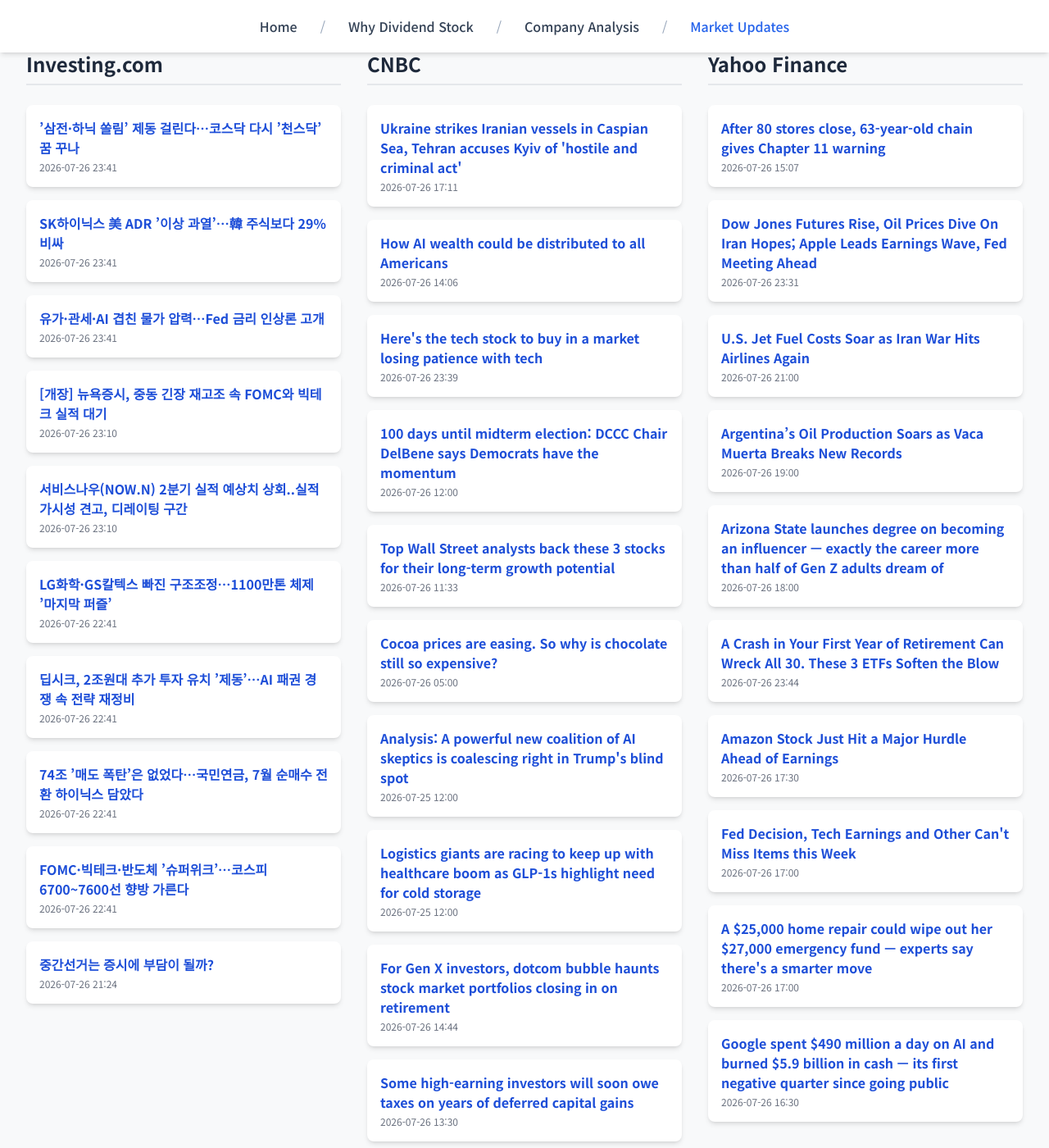
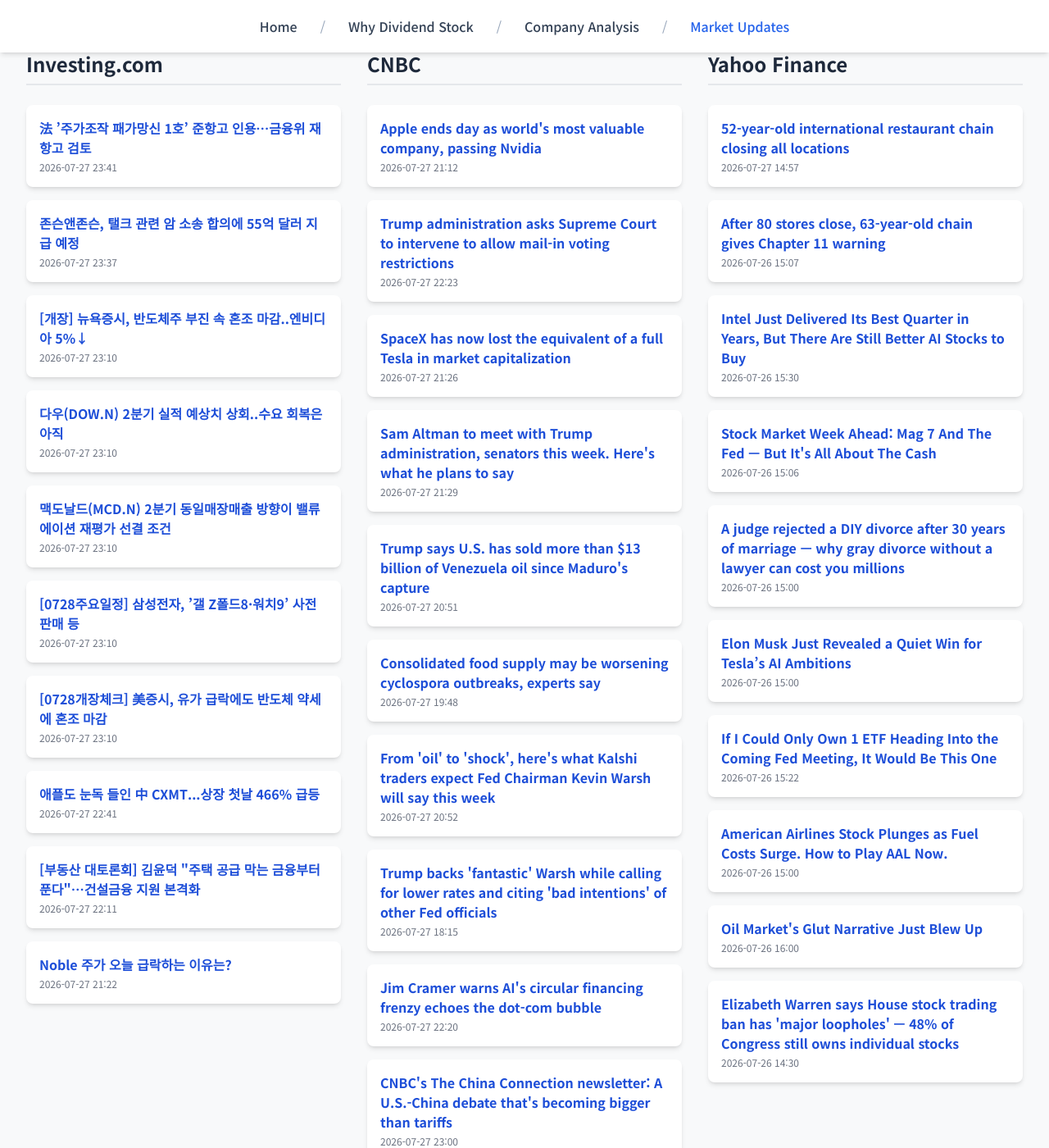
Before and after one commit to Kay-Hwang/my-company-analysis, a Jekyll site: the page built from market-updates.html, in a window 1280 px wide and 1400 px high, scrolled down 214 px. Shown: the whole window at 82% size. Built offline with Jekyll 4.4.1, drawn with Linux system fonts in a browser that asks for light colours; nearby versions of some CDN libraries; a script that is not in the unit is left out.

Commit message:
Update daily data

```diff
--- a/_data/latest_data.json
+++ b/_data/latest_data.json
@@ -1,131 +1,137 @@
 {
-  "lastUpdated": "2026년 07월 27일 08:57 KST",
+  "lastUpdated": "2026년 07월 28일 08:59 KST",
   "news": {
     "investing": [
       {
-        "title": "﻿’삼전·하닉 쏠림’ 제동 걸린다…코스닥 다시 ’천스닥’ 꿈 꾸나",
-        "link": "https://kr.investing.com/news/stock-market-news/article-2029354",
-        "pubDate": "2026-07-26 23:41:07",
-        "summary": "﻿’삼전·하닉 쏠림’ 제동 걸린다…코스닥 다시 ’천스닥’ 꿈 꾸나"
+        "title": "法 ’주가조작 패가망신 1호’ 준항고 인용…금융위 재항고 검토",
+        "link": "https://kr.investing.com/news/stock-market-news/article-2031058",
+        "pubDate": "2026-07-27 23:41:12",
+        "summary": "法 ’주가조작 패가망신 1호’ 준항고 인용…금융위 재항고 검토"
       },
       {
-        "title": "SK하이닉스 美 ADR ’이상 과열’…韓 주식보다 29% 비싸",
-        "link": "https://kr.investing.com/news/stock-market-news/article-2029353",
-        "pubDate": "2026-07-26 23:41:07",
-        "summary": "SK하이닉스 美 ADR ’이상 과열’…韓 주식보다 29% 비싸"
+        "title": "존슨앤존슨, 탤크 관련 암 소송 합의에 55억 달러 지급 예정",
+        "link": "https://kr.investing.com/news/stock-market-news/article-2031050",
+        "pubDate": "2026-07-27 23:37:26",
+        "summary": "존슨앤존슨, 탤크 관련 암 소송 합의에 55억 달러 지급 예정"
       },
       {
-        "title": "유가·관세·AI 겹친 물가 압력…Fed 금리 인상론 고개",
-        "link": "https://kr.investing.com/news/stock-market-news/article-2029352",
-        "pubDate": "2026-07-26 23:41:06",
-        "summary": "유가·관세·AI 겹친 물가 압력…Fed 금리 인상론 고개"
+        "title": "[개장] 뉴욕증시, 반도체주 부진 속 혼조 마감..엔비디아 5%↓",
+        "link": "https://kr.investing.com/news/stock-market-news/article-2031037",
+        "pubDate": "2026-07-27 23:10:18",
+        "summary": "[개장] 뉴욕증시, 반도체주 부진 속 혼조 마감..엔비디아 5%↓"
       },
       {
-        "title": "[개장] 뉴욕증시, 중동 긴장 재고조 속 FOMC와 빅테크 실적 대기",
-        "link": "https://kr.investing.com/news/stock-market-news/article-2029337",
-        "pubDate": "2026-07-26 23:10:16",
-        "summary": "[개장] 뉴욕증시, 중동 긴장 재고조 속 FOMC와 빅테크 실적 대기"
+        "title": "다우(DOW.N) 2분기 실적 예상치 상회..수요 회복은 아직",
+        "link": "https://kr.investing.com/news/stock-market-news/article-2031036",
+        "pubDate": "2026-07-27 23:10:17",
+        "summary": "다우(DOW.N) 2분기 실적 예상치 상회..수요 회복은 아직"
       },
       {
-        "title": "서비스나우(NOW.N) 2분기 실적 예상치 상회..실적 가시성 견고, 디레이팅 구간",
-        "link": "https://kr.investing.com/news/stock-market-news/article-2029336",
-        "pubDate": "2026-07-26 23:10:15",
-        "summary": "서비스나우(NOW.N) 2분기 실적 예상치 상회..실적 가시성 견고, 디레이팅 구간"
+        "title": "맥도날드(MCD.N) 2분기 동일매장매출 방향이 밸류에이션 재평가 선결 조건",
+        "link": "https://kr.investing.com/news/stock-market-news/article-2031035",
+        "pubDate": "2026-07-27 23:10:17",
+        "summary": "맥도날드(MCD.N) 2분기 동일매장매출 방향이 밸류에이션 재평가 선결 조건"
       },
       {
-        "title": "LG화학·GS칼텍스 빠진 구조조정…1100만톤 체제 ’마지막 퍼즐’",
-        "link": "https://kr.investing.com/news/stock-market-news/article-2029335",
-        "pubDate": "2026-07-26 22:41:16",
-        "summary": "LG화학·GS칼텍스 빠진 구조조정…1100만톤 체제 ’마지막 퍼즐’"
+        "title": "[0728주요일정] 삼성전자, ’갤 Z폴드8·워치9’ 사전 판매 등",
+        "link": "https://kr.investing.com/news/stock-market-news/article-2031034",
+        "pubDate": "2026-07-27 23:10:10",
+        "summary": "[0728주요일정] 삼성전자, ’갤 Z폴드8·워치9’ 사전 판매 등"
       },
       {
-        "title": "딥시크, 2조원대 추가 투자 유치 ’제동’…AI 패권 경쟁 속 전략 재정비",
-        "link": "https://kr.investing.com/news/stock-market-news/article-2029334",
-        "pubDate": "2026-07-26 22:41:15",
-        "summary": "딥시크, 2조원대 추가 투자 유치 ’제동’…AI 패권 경쟁 속 전략 재정비"
+        "title": "[0728개장체크] 美증시, 유가 급락에도  반도체 약세에 혼조 마감",
+        "link": "https://kr.investing.com/news/stock-market-news/article-2031033",
+        "pubDate": "2026-07-27 23:10:10",
+        "summary": "[0728개장체크] 美증시, 유가 급락에도  반도체 약세에 혼조 마감"
       },
       {
-        "title": "74조 ’매도 폭탄’은 없었다…국민연금, 7월 순매수 전환 하이닉스 담았다",
-        "link": "https://kr.investing.com/news/stock-market-news/article-2029333",
-        "pubDate": "2026-07-26 22:41:15",
-        "summary": "74조 ’매도 폭탄’은 없었다…국민연금, 7월 순매수 전환 하이닉스 담았다"
+        "title": "애플도 눈독 들인 中 CXMT...상장 첫날 466% 급등",
+        "link": "https://kr.investing.com/news/stock-market-news/article-2031027",
+        "pubDate": "2026-07-27 22:41:12",
+        "summary": "애플도 눈독 들인 中 CXMT...상장 첫날 466% 급등"
       },
       {
-        "title": "FOMC·빅테크·반도체 ’슈퍼위크’…코스피 6700~7600선 향방 가른다",
-        "link": "https://kr.investing.com/news/stock-market-news/article-2029332",
-        "pubDate": "2026-07-26 22:41:15",
-        "summary": "FOMC·빅테크·반도체 ’슈퍼위크’…코스피 6700~7600선 향방 가른다"
+        "title": "[부동산 대토론회] 김윤덕 \"주택 공급 막는 금융부터 푼다\"…건설금융 지원 본격화",
+        "link": "https://kr.investing.com/news/stock-market-news/article-2031014",
+        "pubDate": "2026-07-27 22:11:09",
+        "summary": "[부동산 대토론회] 김윤덕 \"주택 공급 막는 금융부터 푼다\"…건설금융 지원 본격화"
       },
       {
-        "title": "중간선거는 증시에 부담이 될까?",
-        "link": "https://kr.investing.com/news/stock-market-news/article-2029328",
-        "pubDate": "2026-07-26 21:24:17",
-        "summary": "중간선거는 증시에 부담이 될까?"
+        "title": "Noble 주가 오늘 급락하는 이유는?",
+        "link": "https://kr.investing.com/news/stock-market-news/article-93CH-2030993",
+        "pubDate": "2026-07-27 21:22:27",
+        "summary": "Noble 주가 오늘 급락하는 이유는?"
       }
     ],
     "cnbc": [
       {
-        "title": "Ukraine strikes Iranian vessels in Caspian Sea, Tehran accuses Kyiv of 'hostile and criminal act'",
-        "link": "https://www.cnbc.com/2026/07/26/ukraine-strikes-iranian-vessels-tehran-accuses-kyiv-of-hostile-act.html",
-        "pubDate": "Sun, 26 Jul 2026 17:11:36 GMT",
-        "summary": "The latest attacks by Ukraine, combined with Saudi military strikes on Iran-backed Houthi targets in Yemen, represent a widening of the Middle East conflict."
+        "title": "Apple ends day as world's most valuable company, passing Nvidia",
+        "link": "https://www.cnbc.com/2026/07/27/apple-most-valuable-company-nvidia.html",
+        "pubDate": "Mon, 27 Jul 2026 21:12:26 GMT",
+        "summary": "Nvidia had held the top spot as the most valuable company since June 2025, when it took the crown from Microsoft."
       },
       {
-        "title": "How AI wealth could be distributed to all Americans",
-        "link": "https://www.cnbc.com/2026/07/26/how-can-ai-wealth-be-shared-with-all-americans.html",
-        "pubDate": "Sun, 26 Jul 2026 14:06:53 GMT",
-        "summary": "AI riches are already concentrated among a handful of powerful companies, but there are plenty of new, some radical, ideas about how to spread the wealth."
+        "title": "Trump administration asks Supreme Court to intervene to allow mail-in voting restrictions",
+        "link": "https://www.cnbc.com/2026/07/27/trump-supreme-court-mail-in-voting-restrictions.html",
+        "pubDate": "Mon, 27 Jul 2026 22:23:50 GMT",
+        "summary": "A federal appeals court on Saturday kept the restrictions blocked in 23 states that sued, finding states must prepare for potentially disruptive election changes."
       },
       {
-        "title": "Here's the tech stock to buy in a market losing patience with tech",
-        "link": "https://www.cnbc.com/2026/07/26/jim-cramer-heres-the-tech-stock-to-buy-in-a-market-losing-patience-with-tech.html",
-        "pubDate": "Sun, 26 Jul 2026 23:39:46 GMT",
-        "summary": "It's not the spend, it's the return."
+        "title": "SpaceX has now lost the equivalent of a full Tesla in market capitalization",
+        "link": "https://www.cnbc.com/2026/07/27/spacex-has-now-lost-the-equivalent-of-a-full-tesla-in-market-capitalization.html",
+        "pubDate": "Mon, 27 Jul 2026 21:26:03 GMT",
+        "summary": "Elon Musk's space company has wiped off more than $1.2 trillion in market cap since hitting a high of $225.64 per share in June."
       },
       {
-        "title": "100 days until midterm election: DCCC Chair DelBene says Democrats have the momentum",
-        "link": "https://www.cnbc.com/2026/07/26/election-midterms-dccc-chair-delbene-democrats.html",
-        "pubDate": "Sun, 26 Jul 2026 12:00:01 GMT",
-        "summary": "Democrats see a path back to the U.S. House majority this November as President Donald Trump's approval dips."
+        "title": "Sam Altman to meet with Trump administration, senators this week. Here's what he plans to say",
+        "link": "https://www.cnbc.com/2026/07/27/altman-trump-china-open-weight-ai.html",
+        "pubDate": "Mon, 27 Jul 2026 21:29:50 GMT",
+        "summary": "Altman will preview the capabilities of the company's upcoming family of AI models and answer questions about cybersecurity and open-weight models."
       },
       {
-        "title": "Top Wall Street analysts back these 3 stocks for their long-term growth potential",
-        "link": "https://www.cnbc.com/2026/07/26/top-analysts-back-these-3-stocks-for-their-long-term-growth-potential.html",
-        "pubDate": "Sun, 26 Jul 2026 11:33:11 GMT",
-        "summary": "Investors with a long-term horizon should look beyond the ongoing noise and focus on stocks that are well-positioned to generate strong returns."
+        "title": "Trump says U.S. has sold more than $13 billion of Venezuela oil since Maduro's capture",
+        "link": "https://www.cnbc.com/2026/07/27/trump-says-us-has-sold-more-than-13-billion-of-venezuela-oil-.html",
+        "pubDate": "Mon, 27 Jul 2026 20:51:08 GMT",
+        "summary": "President Donald Trump said Monday the U.S. has sold more than $13 billion of Venezuelan oil since taking control of the South American nation's energy exports."
       },
       {
-        "title": "Cocoa prices are easing. So why is chocolate still so expensive?",
-        "link": "https://www.cnbc.com/2026/07/26/cocoa-prices-chocolate-lindt-barry-callebaut-nestle.html",
-        "pubDate": "Sun, 26 Jul 2026 05:00:01 GMT",
-        "summary": "Chocolate firms look to win shoppers back with premium products and social media trends after poor weather conditions, tariffs, and the Iran war hit sales."
+        "title": "Consolidated food supply may be worsening cyclospora outbreaks, experts say",
+        "link": "https://www.cnbc.com/2026/07/27/cyclospora-outbreak-food-industry-consolidation.html",
+        "pubDate": "Mon, 27 Jul 2026 19:48:30 GMT",
+        "summary": "Experts say food industry consolidation may be amplifying the cyclospora outbreak, allowing contaminated produce to spread farther."
       },
       {
-        "title": "Analysis: A powerful new coalition of AI skeptics is coalescing right in Trump's blind spot",
-        "link": "https://www.cnbc.com/2026/07/25/trump-ai-data-center-backlash.html",
-        "pubDate": "Sat, 25 Jul 2026 12:00:02 GMT",
-        "summary": "Evangelicals, labor unions and anti-AI-data-center activists are part of a groundswell worrying about how fast technology is changing."
+        "title": "From 'oil' to 'shock',  here's what Kalshi traders expect Fed Chairman Kevin Warsh will say this week",
+        "link": "https://www.cnbc.com/2026/07/27/from-oil-to-shock-heres-what-kalshi-traders-expect-warsh-to-say.html",
+        "pubDate": "Mon, 27 Jul 2026 20:52:29 GMT",
+        "summary": "Kalshi traders are predicting Warsh will mention last week's supply shock at this week's Federal Reserve press conference."
       },
       {
-        "title": "Logistics giants are racing to keep up with healthcare boom as GLP-1s highlight need for cold storage",
-        "link": "https://www.cnbc.com/2026/07/25/ups-fedex-dhl-healthare-logistics-glp.html",
-        "pubDate": "Sat, 25 Jul 2026 12:00:02 GMT",
-        "summary": "Shipping and logistics companies are tapping into the growing market of healthcare as cold chain and temperature-controlled facilities become more crucial."
+        "title": "Trump backs 'fantastic' Warsh while calling for lower rates and citing 'bad intentions' of other Fed officials",
+        "link": "https://www.cnbc.com/2026/07/27/trump-warsh-interest-rates.html",
+        "pubDate": "Mon, 27 Jul 2026 18:15:18 GMT",
+        "summary": "President Trump Monday voiced support for Federal Reserve Chairman Kevin Warsh while insisting that the U.S. should have the lowest interest rates in the world."
       },
       {
-        "title": "For Gen X investors, dotcom bubble haunts stock market portfolios closing in on retirement",
-        "link": "https://www.cnbc.com/2026/07/26/gen-x-investors-dotcom-bubble-retirement-portfolio.html",
-        "pubDate": "Sun, 26 Jul 2026 14:44:29 GMT",
-        "summary": "Many Americans in the 50-55 age range have 10 to 15 work years left, extending 401(k), IRA growth investing, but they can't afford an ill-timed market crash."
+        "title": "Jim Cramer warns AI's circular financing frenzy echoes the dot-com bubble",
+        "link": "https://www.cnbc.com/2026/07/27/jim-cramer-warns-ai-circular-financing-echoes-dot-com-bubble.html",
+        "pubDate": "Mon, 27 Jul 2026 22:20:01 GMT",
+        "summary": "CNBC's Jim Cramer said reports of Nvidia backing OpenAI's data center expansion revived memories of the financing arrangements that preceded the dot-com crash."
       },
       {
-        "title": "Some high-earning investors will soon owe taxes on years of deferred capital gains",
-        "link": "https://www.cnbc.com/2026/07/26/opportunity-zone-investors-face-deferred-capital-gains-tax-bill.html",
-        "pubDate": "Sun, 26 Jul 2026 13:30:02 GMT",
-        "summary": "A key incentive in place for current Opportunity Zone investors — deferring taxation of reinvested capital gains — will end on Dec. 31."
+        "title": "CNBC's The China Connection newsletter: A U.S.-China debate that's becoming bigger than tariffs",
+        "link": "https://www.cnbc.com/2026/07/27/cnbcs-the-china-connection-newsletter-a-us-china-debate-thats-becoming-bigger-than-tariffs.html",
+        "pubDate": "Mon, 27 Jul 2026 23:00:02 GMT",
+        "summary": "The AI race is heating up so fast this summer that it's reshaping national priorities in the U.S. and China."
       }
     ],
     "yahoo": [
+      {
+        "title": "52-year-old international restaurant chain closing all locations",
+        "link": "https://finance.yahoo.com/small-business/articles/52-old-international-restaurant-chain-145707525.html",
+        "pubDate": "2026-07-27T14:57:07Z",
+        "summary": "52-year-old international restaurant chain closing all locations"
+      },
       {
         "title": "After 80 stores close, 63-year-old chain gives Chapter 11 warning",
         "link": "https://finance.yahoo.com/markets/stocks/articles/80-stores-close-63-old-150700367.html",
@@ -133,58 +139,52 @@
         "summary": "After 80 stores close, 63-year-old chain gives Chapter 11 warning"
       },
       {
-        "title": "Dow Jones Futures Rise, Oil Prices Dive On Iran Hopes; Apple Leads Earnings Wave, Fed Meeting Ahead",
-        "link": "https://www.investors.com/market-trend/stock-market-today/dow-jones-futures-apple-earnings-iran-news-fed-meeting-ai-stocks/?src=A00220&yptr=yahoo",
-        "pubDate": "2026-07-26T23:31:19Z",
-        "summary": "Dow Jones Futures Rise, Oil Prices Dive On Iran Hopes; Apple Leads Earnings Wave, Fed Meeting Ahead"
+        "title": "Intel Just Delivered Its Best Quarter in Years, But There Are Still Better AI Stocks to Buy",
+        "link": "https://finance.yahoo.com/technology/ai/articles/intel-just-delivered-best-quarter-153002421.html",
+        "pubDate": "2026-07-26T15:30:02Z",
+        "summary": "Intel Just Delivered Its Best Quarter in Years, But There Are Still Better AI Stocks to Buy"
       },
       {
-        "title": "U.S. Jet Fuel Costs Soar as Iran War Hits Airlines Again",
-        "link": "https://finance.yahoo.com/energy/articles/u-jet-fuel-costs-soar-210000933.html",
-        "pubDate": "2026-07-26T21:00:00Z",
-        "summary": "U.S. Jet Fuel Costs Soar as Iran War Hits Airlines Again"
+        "title": "Stock Market Week Ahead: Mag 7 And The Fed — But It's All About The Cash",
+        "link": "https://www.investors.com/research/investing-action-plan/stock-market-week-ahead-mag-7-and-the-fed-but-its-all-about-the-cash/?src=A00220&yptr=yahoo",
+        "pubDate": "2026-07-26T15:06:23Z",
+        "summary": "Stock Market Week Ahead: Mag 7 And The Fed — But It's All About The Cash"
       },
       {
-        "title": "Argentina’s Oil Production Soars as Vaca Muerta Breaks New Records",
-        "link": "https://finance.yahoo.com/energy/articles/argentina-oil-production-soars-vaca-190000618.html",
-        "pubDate": "2026-07-26T19:00:00Z",
-        "summary": "Argentina’s Oil Production Soars as Vaca Muerta Breaks New Records"
+        "title": "A judge rejected a DIY divorce after 30 years of marriage — why gray divorce without a lawyer can cost you millions",
+        "link": "https://finance.yahoo.com/small-business/articles/judge-rejected-diy-divorce-30-150000268.html",
+        "pubDate": "2026-07-26T15:00:00Z",
+        "summary": "A judge rejected a DIY divorce after 30 years of marriage — why gray divorce without a lawyer can cost you millions"
       },
       {
-        "title": "Arizona State launches degree on becoming an influencer — exactly the career more than half of Gen Z adults dream of",
-        "link": "https://finance.yahoo.com/small-business/articles/arizona-state-launches-degree-becoming-180000860.html",
-        "pubDate": "2026-07-26T18:00:00Z",
-        "summary": "Arizona State launches degree on becoming an influencer — exactly the career more than half of Gen Z adults dream of"
+        "title": "Elon Musk Just Revealed a Quiet Win for Tesla’s AI Ambitions",
+        "link": "https://finance.yahoo.com/technology/ai/articles/elon-musk-just-revealed-quiet-150002342.html",
+        "pubDate": "2026-07-26T15:00:02Z",
+        "summary": "Elon Musk Just Revealed a Quiet Win for Tesla’s AI Ambitions"
       },
       {
-        "title": "A Crash in Your First Year of Retirement Can Wreck All 30. These 3 ETFs Soften the Blow",
-        "link": "https://finance.yahoo.com/markets/options/articles/crash-first-retirement-wreck-30-234414335.html",
-        "pubDate": "2026-07-26T23:44:14Z",
-        "summary": "A Crash in Your First Year of Retirement Can Wreck All 30. These 3 ETFs Soften the Blow"
+        "title": "If I Could Only Own 1 ETF Heading Into the Coming Fed Meeting, It Would Be This One",
+        "link": "https://finance.yahoo.com/markets/stocks/articles/could-only-own-1-etf-152200110.html",
+        "pubDate": "2026-07-26T15:22:00Z",
+        "summary": "If I Could Only Own 1 ETF Heading Into the Coming Fed Meeting, It Would Be This One"
       },
       {
-        "title": "Amazon Stock Just Hit a Major Hurdle Ahead of Earnings",
-        "link": "https://finance.yahoo.com/markets/stocks/articles/amazon-stock-just-hit-major-173002306.html",
-        "pubDate": "2026-07-26T17:30:02Z",
-        "summary": "Amazon Stock Just Hit a Major Hurdle Ahead of Earnings"
+        "title": "American Airlines Stock Plunges as Fuel Costs Surge. How to Play AAL Now.",
+        "link": "https://finance.yahoo.com/markets/stocks/articles/american-airlines-stock-plunges-fuel-150002420.html",
+        "pubDate": "2026-07-26T15:00:02Z",
+        "summary": "American Airlines Stock Plunges as Fuel Costs Surge. How to Play AAL Now."
       },
       {
-        "title": "Fed Decision, Tech Earnings and Other Can't Miss Items this Week",
-        "link": "https://finance.yahoo.com/economy/policy/articles/fed-decision-tech-earnings-other-170002542.html",
-        "pubDate": "2026-07-26T17:00:02Z",
-        "summary": "Fed Decision, Tech Earnings and Other Can't Miss Items this Week"
+        "title": "Oil Market's Glut Narrative Just Blew Up",
+        "link": "https://finance.yahoo.com/energy/articles/oil-markets-glut-narrative-just-160000237.html",
+        "pubDate": "2026-07-26T16:00:00Z",
+        "summary": "Oil Market's Glut Narrative Just Blew Up"
       },
       {
-        "title": "A $25,000 home repair could wipe out her $27,000 emergency fund — experts say there's a smarter move",
-        "link": "https://finance.yahoo.com/real-estate/articles/25-000-home-repair-could-170000821.html",
-        "pubDate": "2026-07-26T17:00:00Z",
-        "summary": "A $25,000 home repair could wipe out her $27,000 emergency fund — experts say there's a smarter move"
-      },
-      {
-        "title": "Google spent $490 million a day on AI and burned $5.9 billion in cash — its first negative quarter since going public",
-        "link": "https://finance.yahoo.com/technology/ai/articles/google-spent-490-million-day-163000234.html",
-        "pubDate": "2026-07-26T16:30:00Z",
-        "summary": "Google spent $490 million a day on AI and burned $5.9 billion in cash — its first negative quarter since going public"
+        "title": "Elizabeth Warren says House stock trading ban has 'major loopholes' — 48% of Congress still owns individual stocks",
+        "link": "https://finance.yahoo.com/markets/stocks/articles/elizabeth-warren-says-house-stock-143000935.html",
+        "pubDate": "2026-07-26T14:30:00Z",
+        "summary": "Elizabeth Warren says House stock trading ban has 'major loopholes' — 48% of Congress still owns individual stocks"
       }
     ]
   }
```
